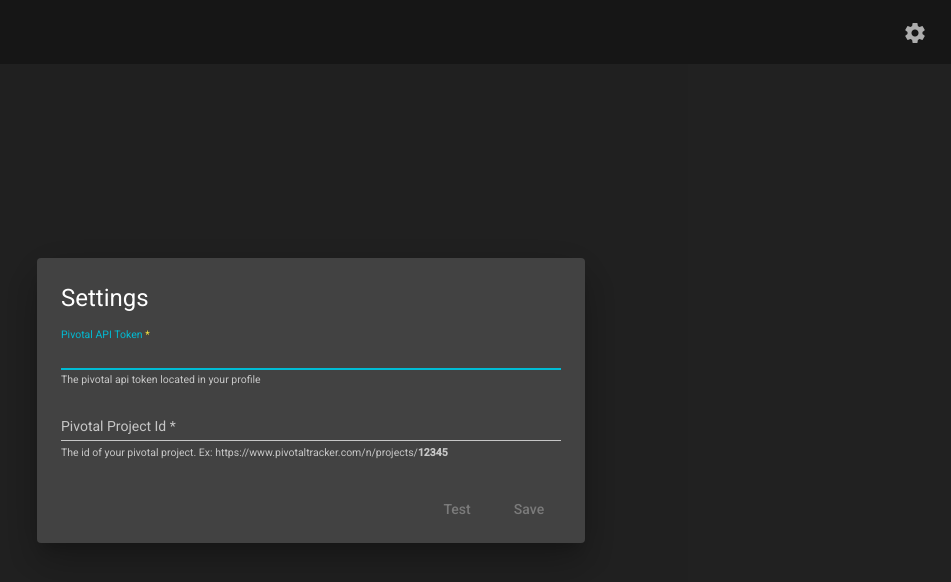
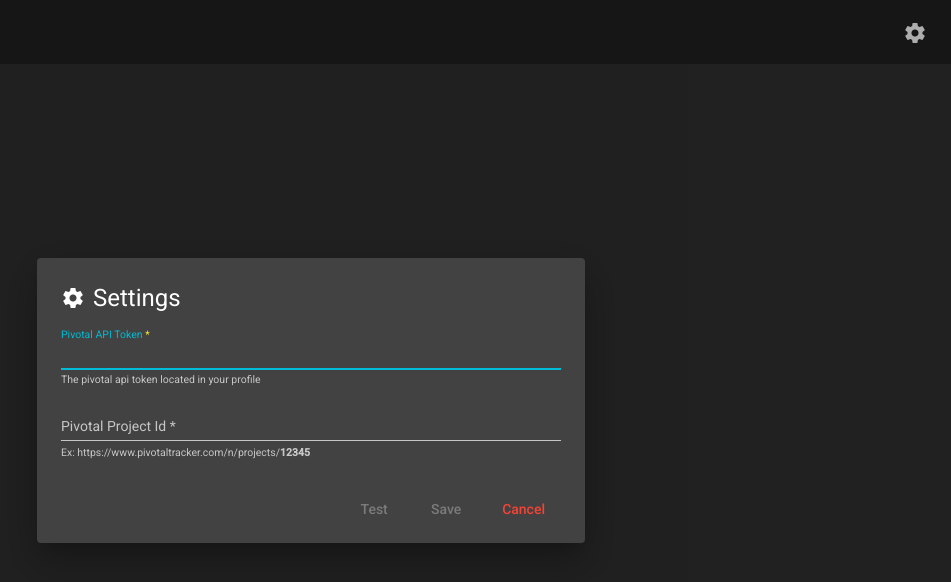
Before and after one commit to nathanortbals/kanban-for-pivotal, an Angular app: page / in a window 1280 px wide. Both pictures are taken after a click on the button "settings". Shown: the top 582 px of the page, without its empty margins (329-1280 px from the left). Built offline with nearby package versions, Linux system fonts and the light colour scheme.

Commit message:
Made settings dialog functional

```diff
--- a/src/app/app.module.ts
+++ b/src/app/app.module.ts
@@ -1,3 +1,4 @@
+import { HttpClientModule } from '@angular/common/http';
 import { NgModule } from '@angular/core';
 import { ReactiveFormsModule } from '@angular/forms';
 import { MatButtonModule } from '@angular/material/button';
@@ -5,6 +6,7 @@
 import { MatFormFieldModule } from '@angular/material/form-field';
 import { MatIconModule } from '@angular/material/icon';
 import { MatInputModule } from '@angular/material/input';
+import { MatSnackBarModule } from '@angular/material/snack-bar';
 import { MatToolbarModule } from '@angular/material/toolbar';
 import { BrowserModule } from '@angular/platform-browser';
 import { BrowserAnimationsModule } from '@angular/platform-browser/animations';
@@ -25,6 +27,8 @@
     MatButtonModule,
     ReactiveFormsModule,
     MatIconModule,
+    HttpClientModule,
+    MatSnackBarModule,
   ],
   providers: [],
   bootstrap: [AppComponent],
--- /dev/null
+++ b/src/app/pivotal-api.service.ts
@@ -0,0 +1,26 @@
+import { HttpClient } from '@angular/common/http';
+import { Injectable } from '@angular/core';
+import { catchError, map, Observable, of } from 'rxjs';
+
+@Injectable({
+  providedIn: 'root',
+})
+export class PivotalApiService {
+  private readonly pivotalApiUrl = 'https://www.pivotaltracker.com/services/v5';
+
+  constructor(private httpClient: HttpClient) {}
+
+  public testAccess(
+    pivotalApiToken: string,
+    pivotalProjectId: string
+  ): Observable<boolean> {
+    const url = `${this.pivotalApiUrl}/projects/${pivotalProjectId}`;
+
+    return this.httpClient
+      .get(url, { headers: { 'X-TrackerToken': pivotalApiToken } })
+      .pipe(
+        map(() => true),
+        catchError((_) => of(false))
+      );
+  }
+}
--- a/src/app/settings-dialog/settings-dialog.component.html
+++ b/src/app/settings-dialog/settings-dialog.component.html
@@ -1,4 +1,7 @@
-<h1 mat-dialog-title>Settings</h1>
+<h1 mat-dialog-title class="settings-dialog-title">
+  <mat-icon>settings</mat-icon>
+  Settings
+</h1>
 <form mat-dialog-content [formGroup]="settingsFormGroup" class="settings-form">
   <mat-form-field class="settings-form-field">
     <mat-label>Pivotal API Token</mat-label>
@@ -9,21 +12,28 @@
     <mat-label>Pivotal Project Id</mat-label>
     <input matInput formControlName="pivotalProjectId" />
     <mat-hint
-      >The id of your pivotal project. Ex:
-      https://www.pivotaltracker.com/n/projects/<b>12345</b></mat-hint
+      >Ex: https://www.pivotaltracker.com/n/projects/<b>12345</b></mat-hint
     >
   </mat-form-field>
 </form>
 <div mat-dialog-actions align="end">
-  <button mat-button (click)="test()" [disabled]="settingsFormGroup.invalid">
+  <span class="settings-dialog-error" *ngIf="settingsState === 'TEST_FAILED'">
+    Error connecting to Pivotal Api
+  </span>
+  <button
+    mat-button
+    (click)="test()"
+    [disabled]="settingsState !== 'READY_TO_TEST'"
+  >
     Test
   </button>
   <button
     mat-button
     color="primary"
     (click)="save()"
-    [disabled]="settingsFormGroup.invalid"
+    [disabled]="settingsState !== 'TEST_SUCCEEDED'"
   >
     Save
   </button>
+  <button mat-button color="warn" (click)="cancel()">Cancel</button>
 </div>
--- a/src/app/settings-dialog/settings-dialog.component.scss
+++ b/src/app/settings-dialog/settings-dialog.component.scss
@@ -1,3 +1,12 @@
+.settings-dialog-title {
+  display: flex;
+  align-items: center;
+}
+
+.settings-dialog-title > mat-icon {
+  margin-right: 8px;
+}
+
 .settings-form {
   display: flex;
   flex-direction: column;
--- a/src/app/settings-dialog/settings-dialog.component.ts
+++ b/src/app/settings-dialog/settings-dialog.component.ts
@@ -1,5 +1,8 @@
 import { Component, OnInit } from '@angular/core';
 import { FormControl, FormGroup, Validators } from '@angular/forms';
+import { MatDialogRef } from '@angular/material/dialog';
+import { MatSnackBar } from '@angular/material/snack-bar';
+import { PivotalApiService } from '../pivotal-api.service';
 import { Settings } from '../settings';
 import { SettingsService } from '../settings.service';
 
@@ -9,12 +12,23 @@
   styleUrls: ['./settings-dialog.component.scss'],
 })
 export class SettingsDialogComponent implements OnInit {
-  settingsFormGroup = new FormGroup({
+  public settingsFormGroup = new FormGroup({
     pivotalApiToken: new FormControl('', Validators.required),
     pivotalProjectId: new FormControl('', Validators.required),
   });
+  public settingsState:
+    | 'INVALID'
+    | 'READY_TO_TEST'
+    | 'TESTING'
+    | 'TEST_SUCCEEDED'
+    | 'TEST_FAILED' = 'INVALID';
 
-  constructor(private settingsService: SettingsService) {}
+  constructor(
+    private settingsService: SettingsService,
+    private pivotalApiService: PivotalApiService,
+    private dialogRef: MatDialogRef<SettingsDialogComponent>,
+    private snackBar: MatSnackBar
+  ) {}
 
   ngOnInit(): void {
     this.settingsService.settings$.subscribe((settings) => {
@@ -22,9 +36,35 @@
         this.settingsFormGroup.patchValue(settings);
       }
     });
+
+    this.settingsFormGroup.statusChanges.subscribe((status) => {
+      if (status === 'INVALID') {
+        this.settingsState = 'INVALID';
+      }
+
+      if (status === 'VALID') {
+        this.settingsState = 'READY_TO_TEST';
+      }
+    });
   }
 
-  test() {}
+  test() {
+    if (
+      !this.settingsFormGroup.value.pivotalApiToken ||
+      !this.settingsFormGroup.value.pivotalProjectId
+    ) {
+      return;
+    }
+
+    this.pivotalApiService
+      .testAccess(
+        this.settingsFormGroup.value.pivotalApiToken,
+        this.settingsFormGroup.value.pivotalProjectId
+      )
+      .subscribe((success) => {
+        this.settingsState = success ? 'TEST_SUCCEEDED' : 'TEST_FAILED';
+      });
+  }
 
   save() {
     const settings = {
@@ -33,5 +73,13 @@
     } as Settings;
 
     this.settingsService.updateSettings(settings);
+
+    this.snackBar.open('Settings Saved', '', { duration: 2000 });
+
+    this.dialogRef.close();
+  }
+
+  cancel() {
+    this.dialogRef.close();
   }
 }
--- /dev/null
+++ b/src/app/settings-dialog/settings-dialog.theme.scss
@@ -0,0 +1,18 @@
+@use "sass:map";
+@use "@angular/material" as mat;
+
+@mixin color($theme) {
+  $color-config: mat.get-color-config($theme);
+  $warn-palette: map.get($color-config, "warn");
+
+  .settings-dialog-error {
+    color: mat.get-color-from-palette($warn-palette, 500);
+  }
+}
+
+@mixin theme($theme) {
+  $color-config: mat.get-color-config($theme);
+  @if $color-config != null {
+    @include color($theme);
+  }
+}
--- a/src/app/settings.service.ts
+++ b/src/app/settings.service.ts
@@ -24,7 +24,7 @@
     this.settingsSubject = new BehaviorSubject(settings);
   }
 
-  updateSettings(settings: Settings | null) {
+  public updateSettings(settings: Settings | null): void {
     if (settings) {
       localStorage.setItem('pivotalApiToken', settings.pivotalApiToken);
       localStorage.setItem('pivotalProjectId', settings.pivotalProjectId);
--- a/src/app/toolbar/toolbar.component.ts
+++ b/src/app/toolbar/toolbar.component.ts
@@ -13,6 +13,6 @@
   ngOnInit(): void {}
 
   openSettings() {
-    this.dialog.open(SettingsDialogComponent);
+    this.dialog.open(SettingsDialogComponent, { disableClose: true });
   }
 }
--- a/src/styles.scss
+++ b/src/styles.scss
@@ -1,7 +1,9 @@
 // Custom Theming for Angular Material
 // For more information: https://material.angular.io/guide/theming
 @use "@angular/material" as mat;
+
 // Plus imports for other components in your app.
+@use "./app/settings-dialog/settings-dialog.theme.scss" as settings-dialog;
 
 // Include the common styles for Angular Material. We include this here so that you only
 // have to load a single css file for Angular Material in your app.
@@ -34,8 +36,9 @@
 // that you are using.
 @include mat.all-component-themes($pivotal-kanban-theme);
 
+@include settings-dialog.theme($pivotal-kanban-theme);
+
 /* You can add global styles to this file, and also import other style files */
-
 html,
 body {
   height: 100%;
```
